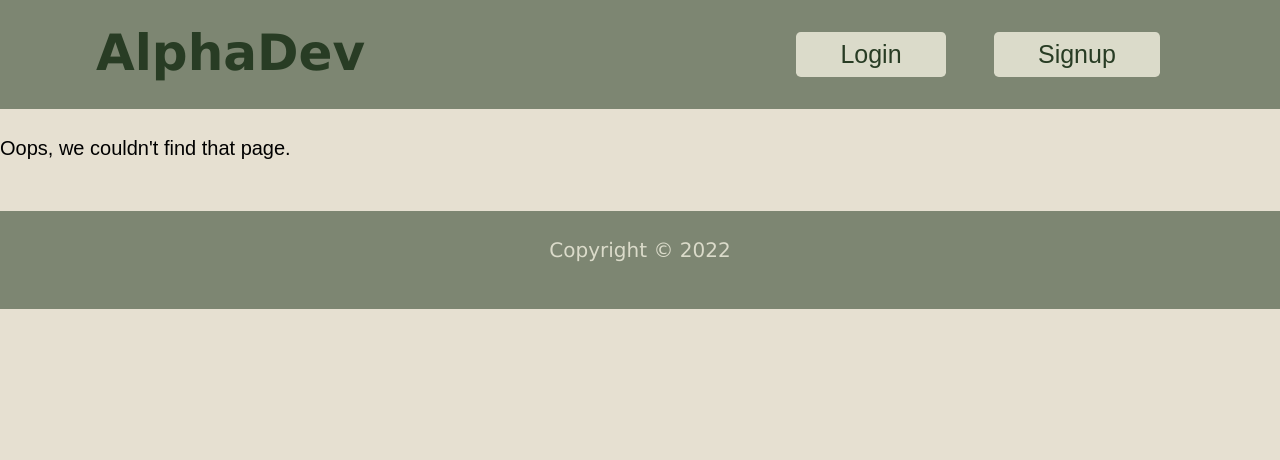
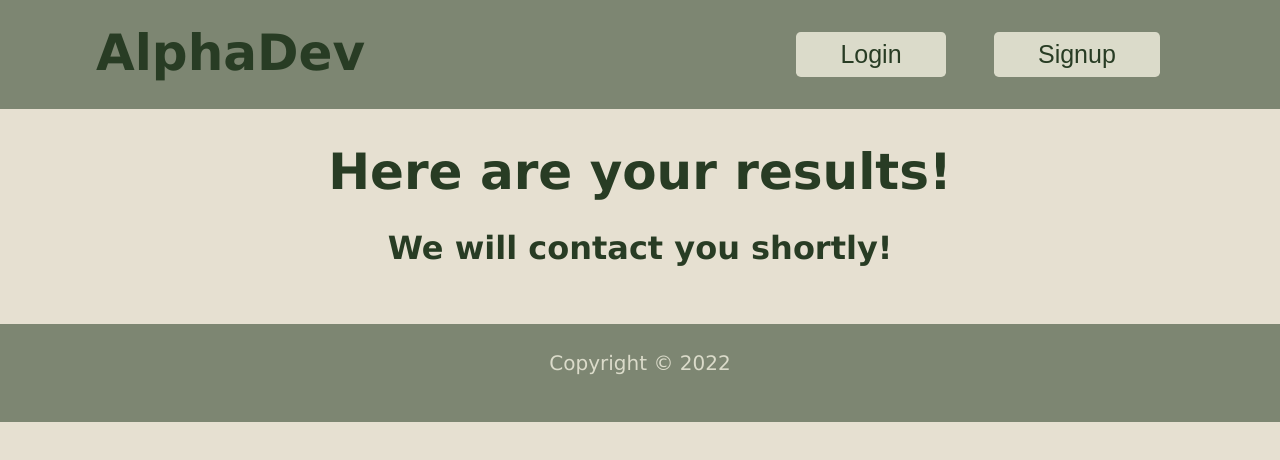
Before and after one commit to mibrahim234/Alpha-Dev, a React (Create React App) app in the folder client/: page /resComp in a window 1280 px wide. Shown: the top 460 px of the page. Built offline with nearby package versions, Linux system fonts and the light colour scheme.

Commit message:
result page made

```diff
--- a/client/src/App.js
+++ b/client/src/App.js
@@ -21,6 +21,8 @@ import NoMatch from "./pages/NoMatch";
 import Signup from "./pages/Signup";
 import Companies from "./pages/Companies";
 import Developers from "./pages/Developers";
+import resDev from "./pages/resDev";
+import resComp from "./pages/resComp";
 
 // establish a new link to the graphql server
 const httpLink = createHttpLink({
@@ -56,6 +58,8 @@ function App() {
               <Route exact path="/signup" component={Signup} />
               <Route exact path="/companies" component={Companies} />
               <Route exact path="/developers" component={Developers} />
+              <Route exact path="/resDev" component={resDev} />
+              <Route exact path="/resComp" component={resComp} />
 
               <Route component={NoMatch} />
             </Switch>
--- a/client/src/pages/Companies.js
+++ b/client/src/pages/Companies.js
@@ -54,7 +54,7 @@ const Companies = () => {
         <div className="container flex-row justify-space-between justify-center align-center">
         <h2 className="mb-2 py-2"> Click Submit to discover your talent:</h2>
 
-        <button className='submitbtn m-2 py-2'>  <Link to="/response">Submit</Link> </button>
+        <button className='submitbtn m-2 py-2'>  <Link to="/resComp">Submit</Link> </button>
                 </div>
 
         </div>
--- a/client/src/pages/Developers.js
+++ b/client/src/pages/Developers.js
@@ -54,7 +54,7 @@ const Developers = () => {
             <div className="container flex-row justify-space-between justify-center align-center">
         <h2 className="mb-2 py-2"> Click Submit to discover your talent:</h2>
 
-        <button className='submitbtn m-2 py-2'>  <Link to="/response">Submit</Link> </button>
+        <button className='submitbtn m-2 py-2'>  <Link to="/resDev">Submit</Link> </button>
                 </div>
 
         </div>
--- /dev/null
+++ b/client/src/pages/resComp.js
@@ -0,0 +1,13 @@
+import React from 'react'
+import { Link } from 'react-router-dom';
+
+const resComp = () => {
+    return (
+        <div>
+            <h1 className="mb-2 py-2 title text-center">Here are your results!</h1>
+            <h2 className="mb-2 py-2 text-center"> We will contact you shortly!</h2>
+        </div>
+    )
+}
+
+export default resComp
--- /dev/null
+++ b/client/src/pages/resDev.js
@@ -0,0 +1,13 @@
+import React from 'react'
+import { Link } from 'react-router-dom';
+
+const resDev = () => {
+    return (
+        <div>
+        <h1 className="mb-2 py-2 title text-center">Here are your results!</h1>
+        <h2 className="mb-2 py-2 text-center"> We will contact you shortly!</h2>
+        </div>
+    )
+}
+
+export default resDev
```
